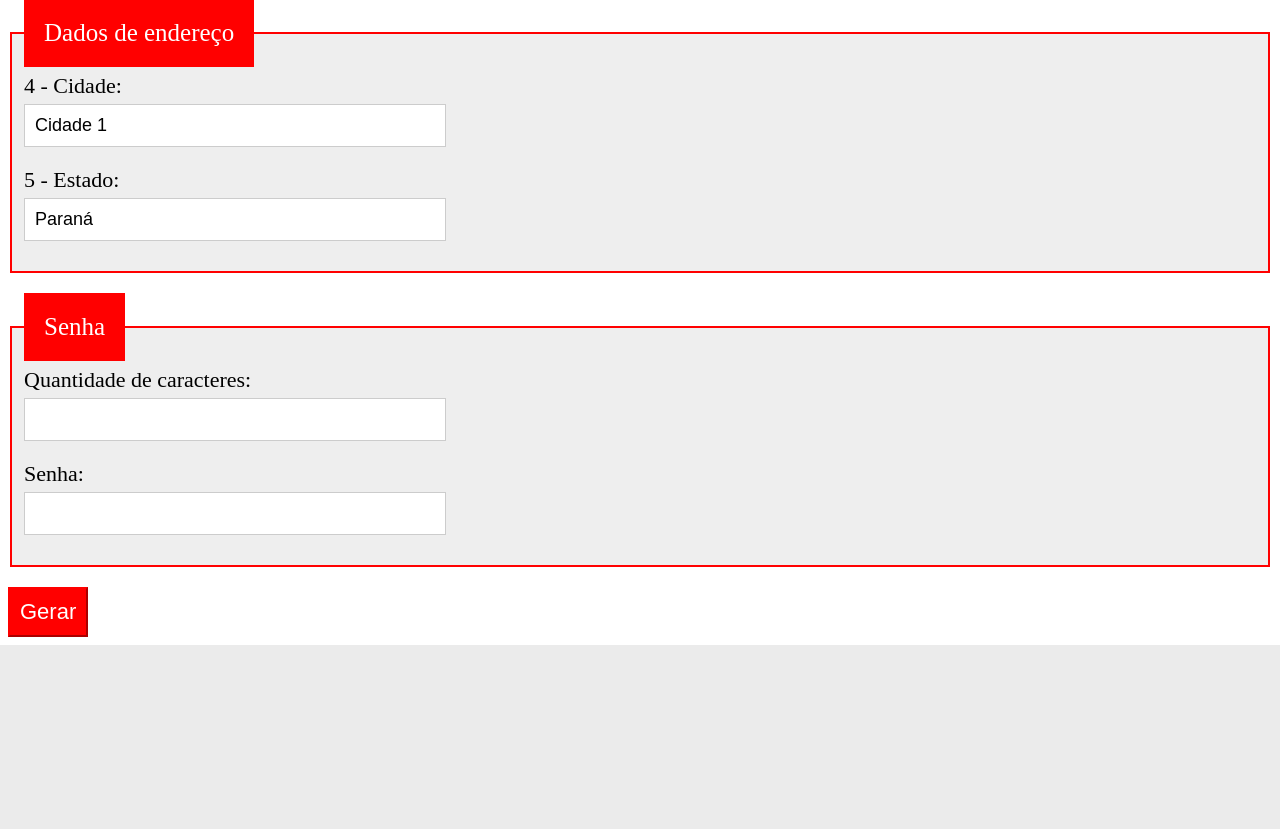
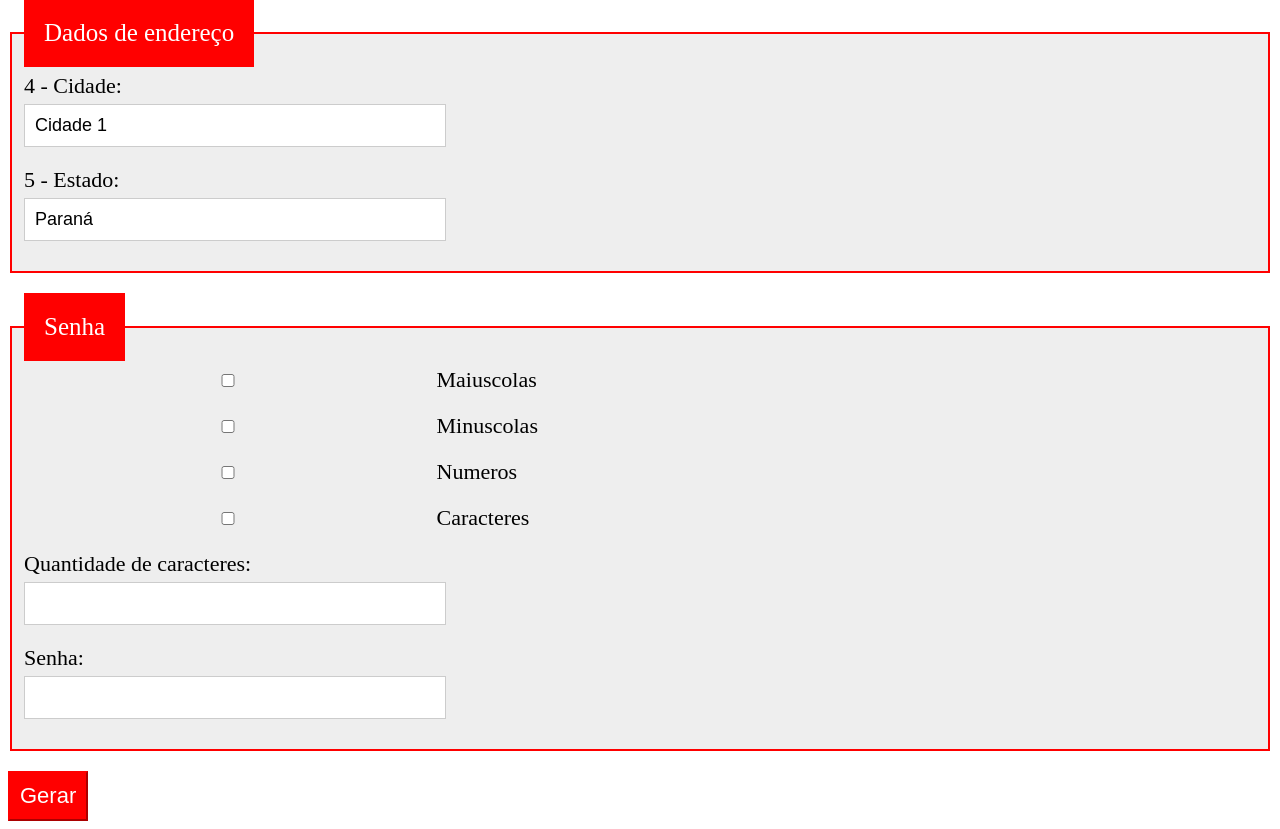
Before and after one commit to joao-ribas041/Gerador-De-Dados-p-testes, a Flask app: page / in a window 1280 px wide. Shown: the part 486-1315 px from the top of the page. Before the commit the page ends 1131 px from the top, so only its background shows below. Run offline with Flask 2, Linux system fonts and the light colour scheme; some libraries are stand-ins or nearby versions.

Commit message:
Update index.html

```diff
--- a/templates/index.html
+++ b/templates/index.html
@@ -60,10 +60,30 @@
 
         <fieldset>
             <legend>Senha</legend>
-            <label>
-                Quantidade de caracteres: <br>
-                <input type="number">
-            </label>
+            <form method="post">
+                <label>
+                    <input type="checkbox" id="maiuscola">
+                    Maiuscolas
+                </label>
+
+                <label>
+                    <input type="checkbox" id="minuscola">
+                    Minuscolas
+                </label>
+                <label>
+                    <input type="checkbox" id="numeros">
+                    Numeros
+                </label>
+                <label>
+                    <input type="checkbox" id="caracteres">
+                    Caracteres
+                </label>
+                <label>
+                    Quantidade de caracteres: <br>
+                    <input type="number">
+                </label>
+            </form>
+
             <label>
                 Senha: <br>
                 <input type="text">
```
